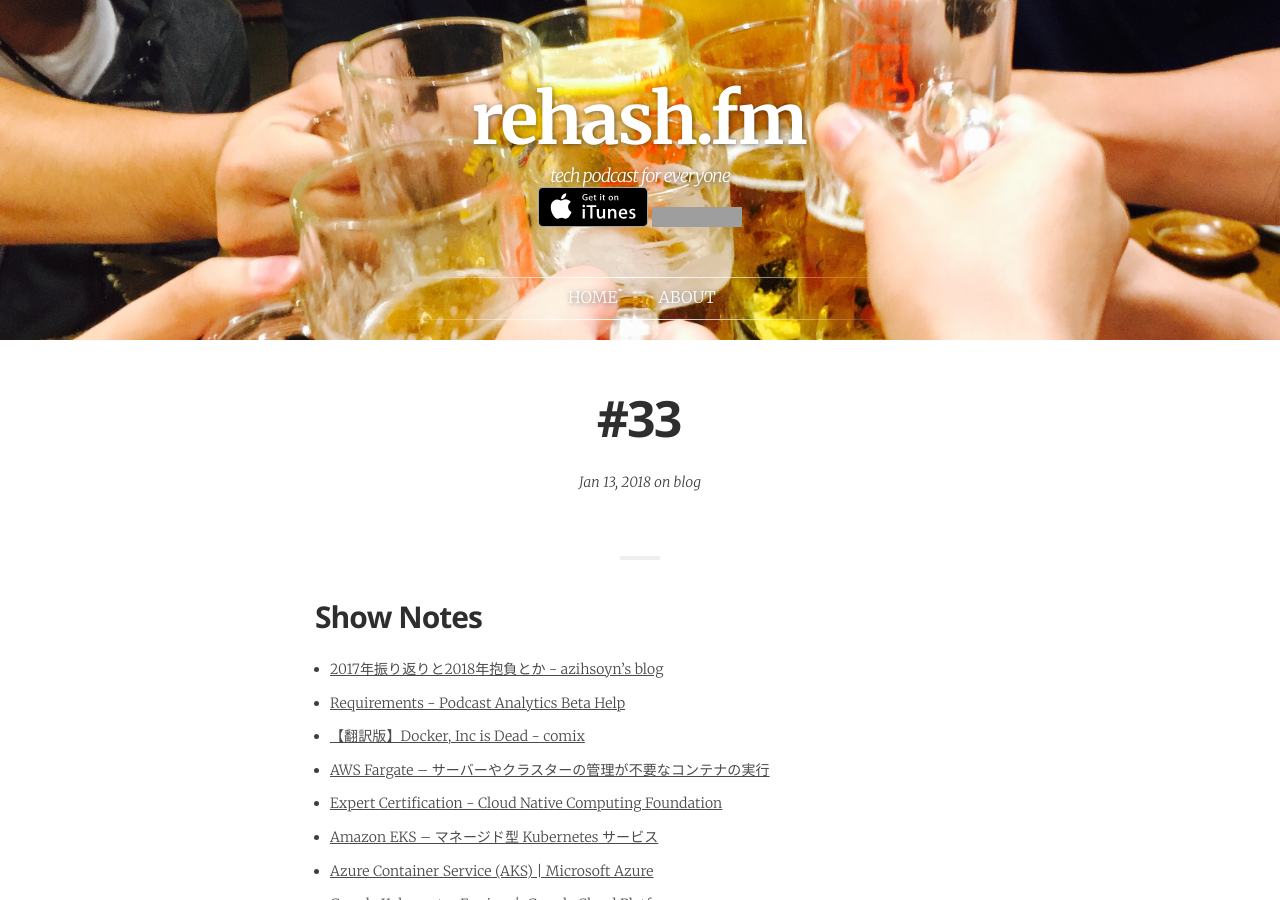
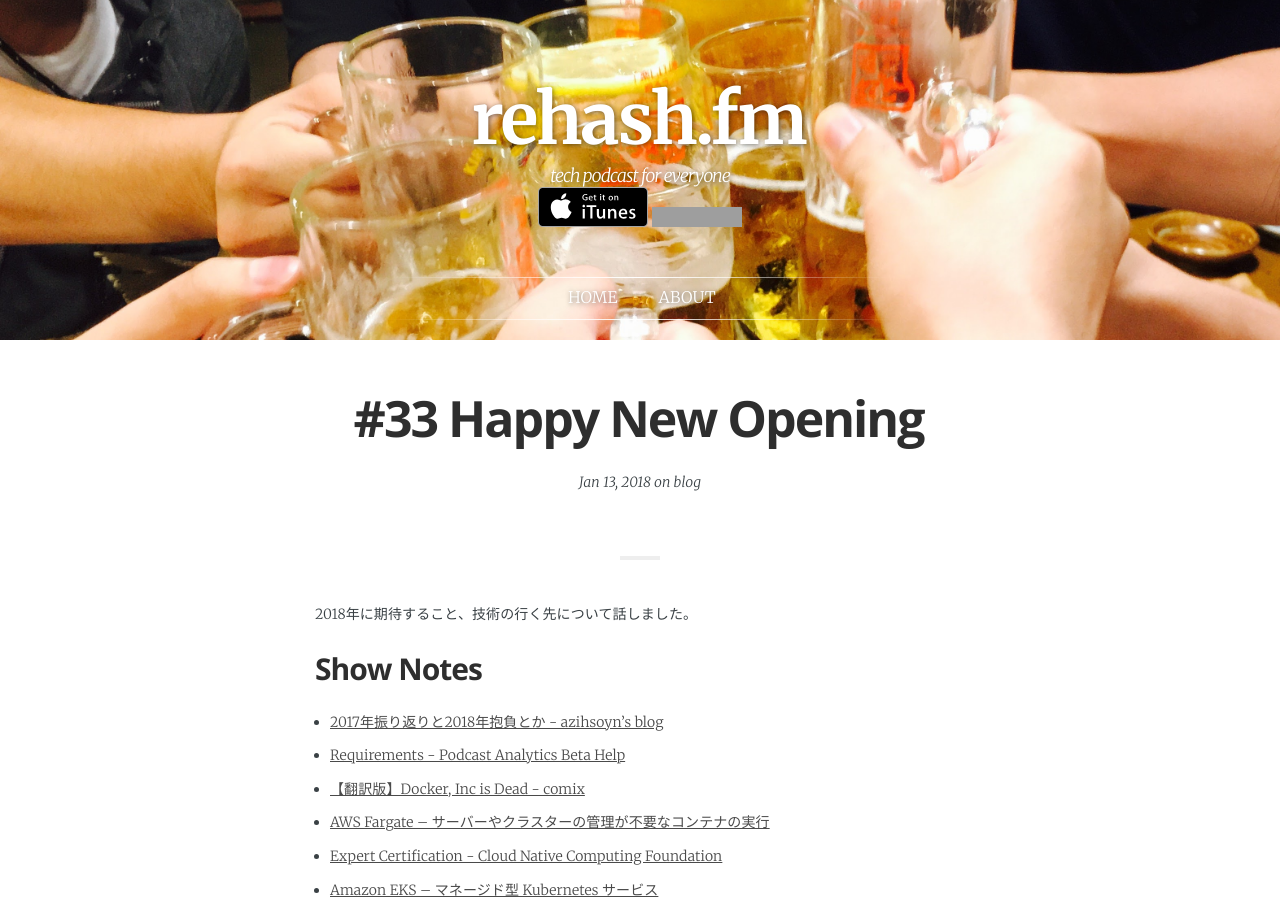
Before and after one commit to rehashfm/rehash.fm, a Jekyll site: the page built from _posts/2018-01-14-33.md, in a window 1280 px wide and 900 px high. Built offline with Jekyll 4.4.1, drawn with Linux system fonts in a browser that asks for light colours; some web fonts are replaced; grey boxes are pictures that could not be loaded.

Commit message:
add the title of 33

```diff
--- a/_posts/2018-01-14-33.md
+++ b/_posts/2018-01-14-33.md
@@ -1,12 +1,13 @@
 ---
 layout:            post
-title:             "#33"
+title:             "#33 Happy New Opening"
 date:              2018-01-14 07:00:00 +0900
 tags:              blog
 category:          Blog
 author:            smile-0yen,azihsoyn
-excerpt:
+excerpt:           2018年に期待すること、技術の行く先について話しました。
 ---
+2018年に期待すること、技術の行く先について話しました。
 
 ## Show Notes
 - [2017年振り返りと2018年抱負とか \- azihsoyn's blog](http://azihsoyn.hatenablog.com/entry/2017_to_2018){:target="_blank"}
```
